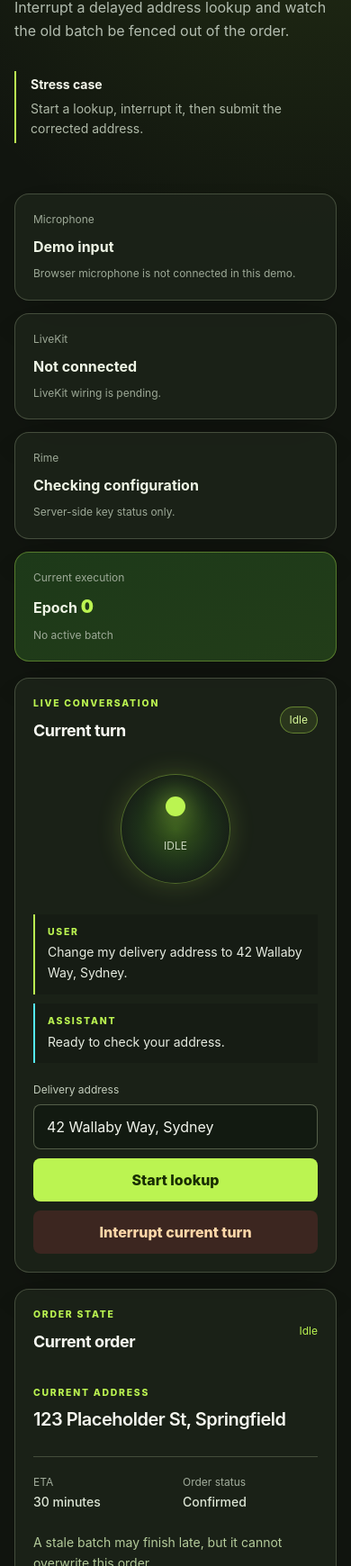
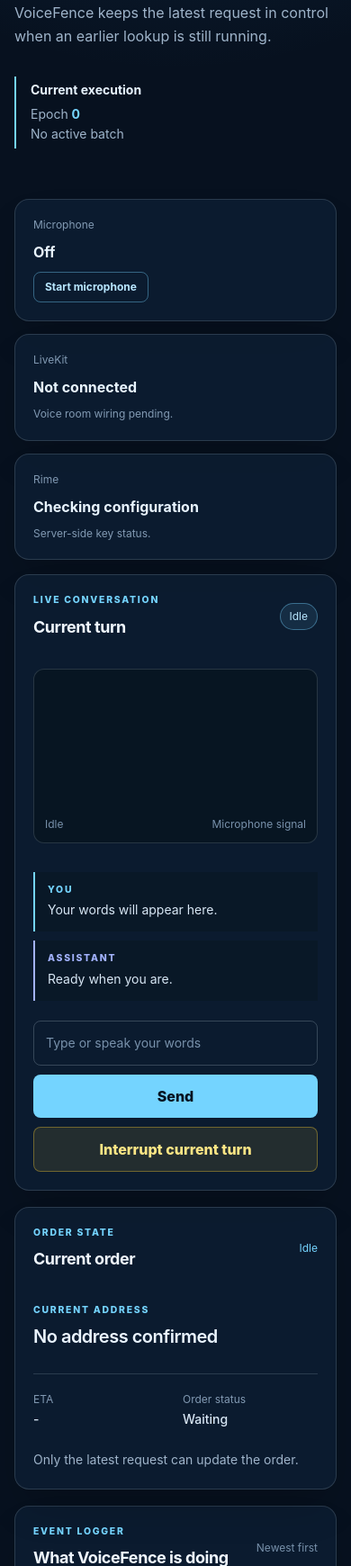
Before and after one commit to theRiddler9/VoiceFence, a website built with Vite: page interface/index.html in a window 390 px wide. Shown: the part 260-2000 px from the top of the page at 90% size. Built offline with nearby package versions, Linux system fonts and the light colour scheme; files whose address does not match are found by name.

Commit message:
feat: redesign interface with microphone visualizer

```diff
--- a/interface/index.html
+++ b/interface/index.html
@@ -3,121 +3,120 @@
   <head>
     <meta charset="UTF-8" />
     <meta name="viewport" content="width=device-width, initial-scale=1.0" />
-    <meta name="theme-color" content="#11150f" />
-    <title>VoiceFence — Epoch control room</title>
+    <meta name="theme-color" content="#07111f" />
+    <title>VoiceFence - Epoch control room</title>
   </head>
-  <body class="min-w-80 bg-[#11150f] font-sans text-[#f5f7ef] antialiased">
-    <div class="min-h-screen bg-[radial-gradient(circle_at_88%_4%,rgba(151,213,54,0.13),transparent_30rem)] px-4 py-5 sm:px-7 lg:px-[4vw] lg:py-6">
-      <header class="flex items-center justify-between border-b border-lime-100/20 pb-5">
-        <a class="flex items-center gap-2.5 text-[0.98rem] font-extrabold tracking-tight text-[#f9faf3]" href="/" aria-label="VoiceFence home">
-          <span class="grid size-7 place-items-center rounded-lg bg-lime-300 text-[0.7rem] font-black tracking-tighter text-lime-950 shadow-[0_0_22px_rgba(202,255,77,0.22)]">VF</span>
+  <body class="min-w-80 bg-[#07111f] font-sans text-[#e8f0fa] antialiased">
+    <div class="min-h-screen bg-[radial-gradient(circle_at_50%_-10%,rgba(42,111,172,0.32),transparent_34rem)] px-4 py-5 sm:px-7 lg:px-[7vw] lg:py-7">
+      <header class="flex items-center justify-between border-b border-sky-100/15 pb-5">
+        <a class="flex items-center gap-2.5 text-[0.98rem] font-extrabold tracking-tight text-[#f4f8fd]" href="/" aria-label="VoiceFence home">
+          <span class="grid size-7 place-items-center rounded-lg bg-sky-300 text-[0.7rem] font-black tracking-tighter text-[#061321] shadow-[0_0_22px_rgba(125,211,252,0.25)]">VF</span>
           <span>VoiceFence</span>
         </a>
-        <span id="connection" class="text-xs text-lime-200">API connecting</span>
+        <span id="connection" class="text-xs text-sky-200">API connecting</span>
       </header>
 
-      <main>
-        <section class="grid gap-8 py-14 lg:grid-cols-[minmax(0,1fr)_minmax(290px,0.37fr)] lg:gap-[8vw] lg:py-[7vw]">
+      <main class="mx-auto max-w-6xl">
+        <section class="grid gap-8 py-14 lg:grid-cols-[minmax(0,1fr)_minmax(260px,0.4fr)] lg:items-end lg:py-24">
           <div>
-            <p class="mb-2 text-[0.65rem] font-extrabold tracking-[0.17em] text-lime-300 uppercase">Voice concurrency demo</p>
-            <h1 class="max-w-4xl text-5xl leading-[0.9] font-semibold tracking-[-0.075em] text-[#f9faf4] sm:text-7xl lg:text-[clamp(4rem,6vw,6.8rem)]">Only the current turn can act.</h1>
-            <p class="mt-5 max-w-2xl text-base leading-relaxed text-[#b3bdb0]">Interrupt a delayed address lookup and watch the old batch be fenced out of the order.</p>
+            <p class="mb-3 text-[0.65rem] font-extrabold tracking-[0.2em] text-sky-300 uppercase">Voice concurrency demo</p>
+            <h1 class="max-w-4xl text-5xl leading-[0.92] font-semibold tracking-[-0.055em] text-[#f4f8fd] sm:text-7xl">Say what needs changing.</h1>
+            <p class="mt-5 max-w-xl text-base leading-relaxed text-[#9fb4ca]">VoiceFence keeps the latest request in control when an earlier lookup is still running.</p>
           </div>
-          <div class="self-end border-l-2 border-lime-300 py-1 pl-4 text-sm leading-relaxed text-[#afb9a8]">
-            <strong class="mb-1 block text-[#f4f7eb]">Stress case</strong>
-            Start a lookup, interrupt it, then submit the corrected address.
+          <div class="border-l-2 border-sky-300 py-1 pl-4 text-sm leading-relaxed text-[#9fb4ca]">
+            <strong class="mb-1 block text-[#e8f4ff]">Current execution</strong>
+            Epoch <b id="epoch" class="text-sky-300">0</b><br />
+            <span id="batch">No active batch</span>
           </div>
         </section>
 
-        <section class="mb-[18px] grid gap-3.5 sm:grid-cols-2 xl:grid-cols-4" aria-label="Voice connection status">
-          <article class="rounded-2xl border border-lime-100/20 bg-[#1c2319]/90 p-5 shadow-2xl shadow-black/20">
-            <span class="block text-xs text-[#9da997]">Microphone</span>
-            <strong id="microphone" class="my-2.5 block text-base text-[#eef4e5]">Demo input</strong>
-            <small class="block text-xs leading-snug text-[#9da997]">Browser microphone is not connected in this demo.</small>
+        <section class="grid gap-3.5 sm:grid-cols-3" aria-label="Voice connection status">
+          <article class="rounded-2xl border border-sky-100/15 bg-[#0d1d31]/90 p-5 shadow-2xl shadow-black/20">
+            <span class="block text-xs text-[#829ab3]">Microphone</span>
+            <strong id="microphone" class="my-2.5 block text-base text-[#e8f4ff]">Off</strong>
+            <button id="microphone-toggle" class="rounded-lg border border-sky-300/40 px-3 py-2 text-xs font-bold text-sky-200 hover:bg-sky-300/10" type="button">Start microphone</button>
           </article>
-          <article class="rounded-2xl border border-lime-100/20 bg-[#1c2319]/90 p-5 shadow-2xl shadow-black/20">
-            <span class="block text-xs text-[#9da997]">LiveKit</span>
-            <strong id="livekit" class="my-2.5 block text-base text-[#eef4e5]">Not connected</strong>
-            <small class="block text-xs leading-snug text-[#9da997]">LiveKit wiring is pending.</small>
+          <article class="rounded-2xl border border-sky-100/15 bg-[#0d1d31]/90 p-5 shadow-2xl shadow-black/20">
+            <span class="block text-xs text-[#829ab3]">LiveKit</span>
+            <strong id="livekit" class="my-2.5 block text-base text-[#e8f4ff]">Not connected</strong>
+            <small class="block text-xs leading-snug text-[#829ab3]">Voice room wiring pending.</small>
           </article>
-          <article class="rounded-2xl border border-lime-100/20 bg-[#1c2319]/90 p-5 shadow-2xl shadow-black/20">
-            <span class="block text-xs text-[#9da997]">Rime</span>
-            <strong id="rime" class="my-2.5 block text-base text-[#eef4e5]">Checking configuration</strong>
-            <small class="block text-xs leading-snug text-[#9da997]">Server-side key status only.</small>
-          </article>
-          <article class="rounded-2xl border border-lime-300/35 bg-gradient-to-br from-[#1d3919] to-[#223d19] p-5 shadow-2xl shadow-black/20">
-            <span class="block text-xs text-[#9da997]">Current execution</span>
-            <strong class="my-2.5 block text-base text-[#eef4e5]">Epoch <b id="epoch" class="text-xl text-lime-300">0</b></strong>
-            <small id="batch" class="block text-xs leading-snug text-[#9da997]">No active batch</small>
+          <article class="rounded-2xl border border-sky-100/15 bg-[#0d1d31]/90 p-5 shadow-2xl shadow-black/20">
+            <span class="block text-xs text-[#829ab3]">Rime</span>
+            <strong id="rime" class="my-2.5 block text-base text-[#e8f4ff]">Checking configuration</strong>
+            <small class="block text-xs leading-snug text-[#829ab3]">Server-side key status.</small>
           </article>
         </section>
 
-        <section class="grid gap-[18px] lg:grid-cols-[minmax(0,1.62fr)_minmax(330px,0.85fr)]">
-          <article class="min-h-[500px] rounded-2xl border border-lime-100/20 bg-[#1c2319]/90 p-5 shadow-2xl shadow-black/20 sm:p-7">
+        <section class="mt-4 grid gap-[18px] lg:grid-cols-[minmax(0,1.55fr)_minmax(300px,0.85fr)]">
+          <article class="rounded-2xl border border-sky-100/15 bg-[#0d1d31]/90 p-5 shadow-2xl shadow-black/20 sm:p-7">
             <div class="flex items-center justify-between gap-4">
               <div>
-                <p class="mb-2 text-[0.65rem] font-extrabold tracking-[0.17em] text-lime-300 uppercase">Live conversation</p>
-                <h2 class="text-lg font-bold tracking-tight text-[#f8f9f2]">Current turn</h2>
+                <p class="mb-2 text-[0.65rem] font-extrabold tracking-[0.17em] text-sky-300 uppercase">Live conversation</p>
+                <h2 class="text-lg font-bold tracking-tight text-[#f0f7ff]">Current turn</h2>
               </div>
-              <span id="audio-state" class="rounded-full border border-lime-300/40 bg-lime-300/10 px-2.5 py-1.5 text-xs text-lime-200" data-state="idle">Idle</span>
+              <span id="audio-state" class="rounded-full border border-sky-300/40 bg-sky-300/10 px-2.5 py-1.5 text-xs text-sky-200" data-state="idle">Idle</span>
             </div>
 
-            <div id="voice-orb" class="mx-auto my-[34px] grid size-[122px] place-items-center rounded-full border border-lime-300/35 bg-[radial-gradient(circle,#36571d_0%,#1d3019_48%,#172017_72%)] text-xs text-[#c9d5bd] uppercase shadow-[0_0_28px_rgba(202,255,77,0.18)]" data-state="idle" aria-label="Audio state">
-              <span class="size-[22px] rounded-full bg-lime-300 shadow-[0_0_28px_rgba(202,255,77,0.65)]"></span>
-              <span id="phase" class="-mt-8">Idle</span>
+            <div class="my-8 rounded-xl border border-sky-100/15 bg-[#071522] p-3">
+              <canvas id="voice-visualizer" class="h-36 w-full" aria-label="Microphone waveform"></canvas>
+              <div class="mt-2 flex items-center justify-between text-xs text-[#7891ab]"><span id="phase">Idle</span><span>Microphone signal</span></div>
             </div>
 
             <div class="grid gap-2.5 pb-[22px]" aria-live="polite">
-              <div class="border-l-2 border-lime-300 bg-black/15 px-3.5 py-3">
-                <span class="mb-1 block text-[0.65rem] font-extrabold tracking-[0.17em] text-lime-300 uppercase">User</span>
-                <p id="request-preview" class="m-0 text-sm leading-relaxed text-[#e6ebe0]">Change my delivery address to 42 Wallaby Way, Sydney.</p>
+              <div class="border-l-2 border-sky-300 bg-[#091827] px-3.5 py-3">
+                <span class="mb-1 block text-[0.65rem] font-extrabold tracking-[0.17em] text-sky-300 uppercase">You</span>
+                <p id="request-preview" class="m-0 text-sm leading-relaxed text-[#d8e7f5]">Your words will appear here.</p>
               </div>
-              <div class="border-l-2 border-cyan-300 bg-black/15 px-3.5 py-3">
-                <span class="mb-1 block text-[0.65rem] font-extrabold tracking-[0.17em] text-lime-300 uppercase">Assistant</span>
-                <p id="assistant-response" class="m-0 text-sm leading-relaxed text-[#e6ebe0]">Ready to check your address.</p>
+              <div class="border-l-2 border-indigo-300 bg-[#091827] px-3.5 py-3">
+                <span class="mb-1 block text-[0.65rem] font-extrabold tracking-[0.17em] text-indigo-300 uppercase">Assistant</span>
+                <p id="assistant-response" class="m-0 text-sm leading-relaxed text-[#d8e7f5]">Ready when you are.</p>
               </div>
-              <div id="interruption-note" class="rounded-lg border border-orange-300/35 bg-orange-950/30 px-3 py-2.5 text-sm text-orange-200" hidden></div>
+              <div id="interruption-note" class="rounded-lg border border-amber-300/35 bg-amber-950/30 px-3 py-2.5 text-sm text-amber-200" hidden></div>
             </div>
 
             <form id="address-form" class="mt-auto">
-              <label class="mb-2 block text-xs text-[#c4cebd]" for="address">Delivery address</label>
+              <label class="sr-only" for="address">Your words</label>
               <div class="flex gap-2.5 max-sm:flex-col">
-                <input id="address" class="min-w-0 flex-1 rounded-lg border border-lime-100/30 bg-[#121a11] px-3.5 py-3 text-[#f2f5ed] outline-none focus:border-lime-300 focus:ring-3 focus:ring-lime-300/10" name="address" autocomplete="street-address" value="42 Wallaby Way, Sydney" required />
-                <button class="rounded-lg bg-lime-300 px-4 py-3 font-extrabold text-lime-950 hover:bg-lime-200" type="submit">Start lookup</button>
+                <div class="relative min-w-0 flex-1">
+                  <span id="address-hint" class="pointer-events-none absolute inset-y-0 left-3.5 flex items-center text-sm text-[#7891ab]">Type or speak your words</span>
+                  <input id="address" class="relative z-10 w-full rounded-lg border border-sky-100/20 bg-transparent px-3.5 py-3 text-[#f1f7ff] outline-none focus:border-sky-300 focus:ring-3 focus:ring-sky-300/10" name="address" autocomplete="street-address" required />
+                </div>
+                <button class="rounded-lg bg-sky-300 px-4 py-3 font-extrabold text-[#061321] hover:bg-sky-200" type="submit">Send</button>
               </div>
             </form>
-            <button id="interrupt" class="mt-2.5 w-full rounded-lg bg-[#3c2620] px-4 py-3 font-extrabold text-orange-200 hover:bg-[#583126] disabled:cursor-not-allowed disabled:opacity-35" type="button">Interrupt current turn</button>
+            <button id="interrupt" class="mt-2.5 w-full rounded-lg border border-amber-300/35 bg-amber-300/10 px-4 py-3 font-extrabold text-amber-200 hover:bg-amber-300/15 disabled:cursor-not-allowed disabled:opacity-35" type="button">Interrupt current turn</button>
           </article>
 
           <aside>
-            <article class="rounded-2xl border border-lime-100/20 bg-[#1c2319]/90 p-5 shadow-2xl shadow-black/20 sm:p-7">
+            <article class="rounded-2xl border border-sky-100/15 bg-[#0d1d31]/90 p-5 shadow-2xl shadow-black/20 sm:p-7">
               <div class="flex items-center justify-between gap-4">
                 <div>
-                  <p class="mb-2 text-[0.65rem] font-extrabold tracking-[0.17em] text-lime-300 uppercase">Order state</p>
-                  <h2 class="text-lg font-bold tracking-tight text-[#f8f9f2]">Current order</h2>
+                  <p class="mb-2 text-[0.65rem] font-extrabold tracking-[0.17em] text-sky-300 uppercase">Order state</p>
+                  <h2 class="text-lg font-bold tracking-tight text-[#f0f7ff]">Current order</h2>
                 </div>
-                <span id="status" class="text-xs text-lime-300 capitalize">Idle</span>
+                <span id="status" class="text-xs text-sky-300 capitalize">Idle</span>
               </div>
-              <div class="border-b border-lime-100/20 py-7">
-                <span class="text-[0.65rem] font-extrabold tracking-[0.17em] text-lime-300 uppercase">Current address</span>
-                <strong id="order-address" class="mt-2 block text-xl leading-tight font-semibold tracking-tight text-[#f6f7ef]">123 Placeholder St, Springfield</strong>
+              <div class="border-b border-sky-100/15 py-7">
+                <span class="text-[0.65rem] font-extrabold tracking-[0.17em] text-sky-300 uppercase">Current address</span>
+                <strong id="order-address" class="mt-2 block text-xl leading-tight font-semibold tracking-tight text-[#eaf4ff]">No address confirmed</strong>
               </div>
               <div class="grid grid-cols-2 gap-4 pt-5">
-                <div><span class="block text-xs text-[#a2ad9c]">ETA</span><strong id="order-eta" class="mt-1 block text-sm font-medium text-[#dce5d5]">30 minutes</strong></div>
-                <div><span class="block text-xs text-[#a2ad9c]">Order status</span><strong id="order-status" class="mt-1 block text-sm font-medium text-[#dce5d5] capitalize">confirmed</strong></div>
+                <div><span class="block text-xs text-[#829ab3]">ETA</span><strong id="order-eta" class="mt-1 block text-sm font-medium text-[#d8e7f5]">-</strong></div>
+                <div><span class="block text-xs text-[#829ab3]">Order status</span><strong id="order-status" class="mt-1 block text-sm font-medium text-[#d8e7f5] capitalize">Waiting</strong></div>
               </div>
-              <p class="mb-0 mt-6 text-sm leading-relaxed text-[#b4cb9b]">A stale batch may finish late, but it cannot overwrite this order.</p>
+              <p class="mb-0 mt-6 text-sm leading-relaxed text-[#9fb4ca]">Only the latest request can update the order.</p>
             </article>
           </aside>
         </section>
 
-        <section class="mt-[18px] rounded-2xl border border-lime-100/20 bg-[#1c2319]/90 p-5 shadow-2xl shadow-black/20 sm:p-7">
+        <section class="mt-[18px] rounded-2xl border border-sky-100/15 bg-[#0d1d31]/90 p-5 shadow-2xl shadow-black/20 sm:p-7">
           <div class="flex items-center justify-between gap-4">
             <div>
-              <p class="mb-2 text-[0.65rem] font-extrabold tracking-[0.17em] text-lime-300 uppercase">Epoch event timeline</p>
-              <h2 class="text-lg font-bold tracking-tight text-[#f8f9f2]">Proof that stale work was fenced</h2>
+              <p class="mb-2 text-[0.65rem] font-extrabold tracking-[0.17em] text-sky-300 uppercase">Event logger</p>
+              <h2 class="text-lg font-bold tracking-tight text-[#f0f7ff]">What VoiceFence is doing</h2>
             </div>
-            <span class="text-xs text-[#9da997]">Newest first</span>
+            <span class="text-xs text-[#7891ab]">Newest first</span>
           </div>
           <ol id="events" class="mt-6 grid list-none p-0" aria-live="polite"></ol>
         </section>
--- a/interface/server/epoch_demo.ts
+++ b/interface/server/epoch_demo.ts
@@ -33,9 +33,9 @@ export class InterfaceDemoSession {
   private status: InterfaceState["status"] = "idle";
   private events: InterfaceEvent[] = [];
   private order = {
-    address: "123 Placeholder St, Springfield",
-    etaMinutes: 30,
-    status: "confirmed",
+    address: "No address confirmed",
+    etaMinutes: 0,
+    status: "waiting",
   };
 
   constructor(
@@ -103,9 +103,9 @@ export class InterfaceDemoSession {
     this.status = "idle";
     this.events = [];
     this.order = {
-      address: "123 Placeholder St, Springfield",
-      etaMinutes: 30,
-      status: "confirmed",
+      address: "No address confirmed",
+      etaMinutes: 0,
+      status: "waiting",
     };
     return this.getState();
   }
--- a/interface/src/main.ts
+++ b/interface/src/main.ts
@@ -44,6 +44,13 @@ const events = $("events");
 const addressInput = $("address") as HTMLInputElement;
 const addressForm = $("address-form") as HTMLFormElement;
 const interruptButton = $("interrupt") as HTMLButtonElement;
+const microphoneToggle = $("microphone-toggle") as HTMLButtonElement;
+const microphoneStatus = $("microphone");
+const addressHint = $("address-hint");
+const visualizer = $("voice-visualizer") as HTMLCanvasElement;
+let microphoneStream: MediaStream | null = null;
+let audioContext: AudioContext | null = null;
+let animationFrame = 0;
 
 async function request<T>(path: string, options?: RequestInit): Promise<T> {
   const response = await fetch(path, {
@@ -67,12 +74,12 @@ function getAudioState(state: InterfaceState): string {
 }
 
 function getAssistantResponse(state: InterfaceState): string {
-  if (state.status === "lookup-pending") return "I’m checking that address...";
+  if (state.status === "lookup-pending") return "I am checking that request...";
   if (state.status === "speaking") return "The current address was confirmed. Rime is speaking the result.";
   if (state.status === "interrupted") return "I stopped the previous request.";
   if (state.status === "stale-dropped") return "The old result arrived late and was dropped.";
-  if (state.status === "completed") return "The current address was confirmed.";
-  return "Ready to check your address.";
+  if (state.status === "completed") return "The current request was confirmed.";
+  return "Ready when you are.";
 }
 
 function addEventRow(item: EventRecord): HTMLLIElement {
@@ -82,10 +89,10 @@ function addEventRow(item: EventRecord): HTMLLIElement {
   const detail = document.createElement("span");
   const extras = [item.reason, item.source, item.purpose].filter(Boolean).join(" / ");
 
-  row.className = "grid grid-cols-[95px_185px_1fr] items-center gap-3 border-t border-lime-100/20 py-3 text-xs max-sm:grid-cols-1 max-sm:gap-1";
-  time.className = "text-[#9da997]";
-  name.className = "font-bold text-lime-200";
-  detail.className = "text-[#9da997]";
+  row.className = "grid grid-cols-[95px_185px_1fr] items-center gap-3 border-t border-sky-100/15 py-3 text-xs max-sm:grid-cols-1 max-sm:gap-1";
+  time.className = "text-[#7891ab]";
+  name.className = "font-bold text-sky-200";
+  detail.className = "text-[#7891ab]";
   time.textContent = new Date(item.timestamp).toLocaleTimeString();
   name.textContent = item.event;
   detail.textContent = `${item.batchId || "no batch"} · epoch ${item.epoch}${extras ? ` · ${extras}` : ""}`;
@@ -118,9 +125,8 @@ function render(state: InterfaceState): void {
   orderEta.textContent = `${state.order.etaMinutes} minutes`;
   orderStatus.textContent = state.order.status;
   interruptButton.disabled = !state.activeBatchId;
-  requestPreview.textContent = addressInput.value
-    ? `Change my delivery address to ${addressInput.value}.`
-    : "Enter an address to update the delivery order.";
+  requestPreview.textContent = addressInput.value || "Your words will appear here.";
+  addressHint.hidden = Boolean(addressInput.value);
 
   events.replaceChildren(...state.events.slice(-10).reverse().map(addEventRow));
 }
@@ -148,10 +154,64 @@ interruptButton.addEventListener("click", async () => {
 });
 
 addressInput.addEventListener("input", () => {
-  requestPreview.textContent = addressInput.value
-    ? `Change my delivery address to ${addressInput.value}.`
-    : "Enter an address to update the delivery order.";
+  requestPreview.textContent = addressInput.value || "Your words will appear here.";
+  addressHint.hidden = Boolean(addressInput.value);
 });
+
+function drawVisualizer(analyser: AnalyserNode): void {
+  const context = visualizer.getContext("2d");
+  if (!context) return;
+  const values = new Uint8Array(analyser.fftSize);
+  const ratio = window.devicePixelRatio || 1;
+  const width = visualizer.clientWidth * ratio;
+  const height = visualizer.clientHeight * ratio;
+  if (visualizer.width !== width || visualizer.height !== height) {
+    visualizer.width = width;
+    visualizer.height = height;
+  }
+  analyser.getByteTimeDomainData(values);
+  context.clearRect(0, 0, width, height);
+  context.strokeStyle = "rgba(125, 211, 252, 0.95)";
+  context.lineWidth = 2 * ratio;
+  context.beginPath();
+  values.forEach((value, index) => {
+    const x = (index / (values.length - 1)) * width;
+    const y = ((value / 255) * height * 0.72) + height * 0.14;
+    if (index === 0) context.moveTo(x, y);
+    else context.lineTo(x, y);
+  });
+  context.stroke();
+  animationFrame = requestAnimationFrame(() => drawVisualizer(analyser));
+}
+
+async function toggleMicrophone(): Promise<void> {
+  if (microphoneStream) {
+    microphoneStream.getTracks().forEach((track) => track.stop());
+    microphoneStream = null;
+    if (audioContext) await audioContext.close();
+    audioContext = null;
+    cancelAnimationFrame(animationFrame);
+    microphoneStatus.textContent = "Off";
+    microphoneToggle.textContent = "Start microphone";
+    return;
+  }
+
+  try {
+    microphoneStream = await navigator.mediaDevices.getUserMedia({ audio: true });
+    audioContext = new AudioContext();
+    const analyser = audioContext.createAnalyser();
+    analyser.fftSize = 512;
+    audioContext.createMediaStreamSource(microphoneStream).connect(analyser);
+    microphoneStatus.textContent = "Listening";
+    microphoneToggle.textContent = "Stop microphone";
+    drawVisualizer(analyser);
+  } catch (error) {
+    microphoneStatus.textContent = "Permission needed";
+    console.error(error);
+  }
+}
+
+microphoneToggle.addEventListener("click", () => void toggleMicrophone());
 
 void refresh();
 window.setInterval(() => void refresh(), 500);
```
